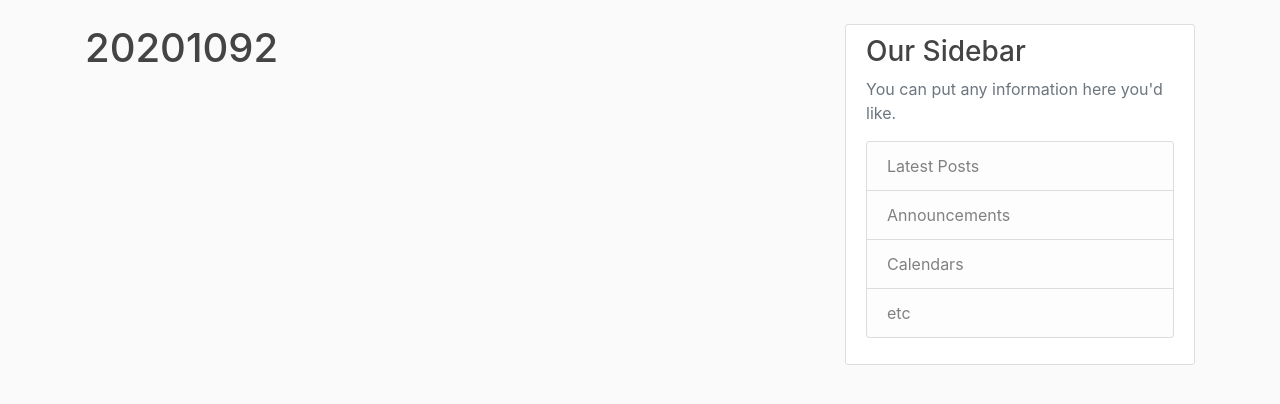
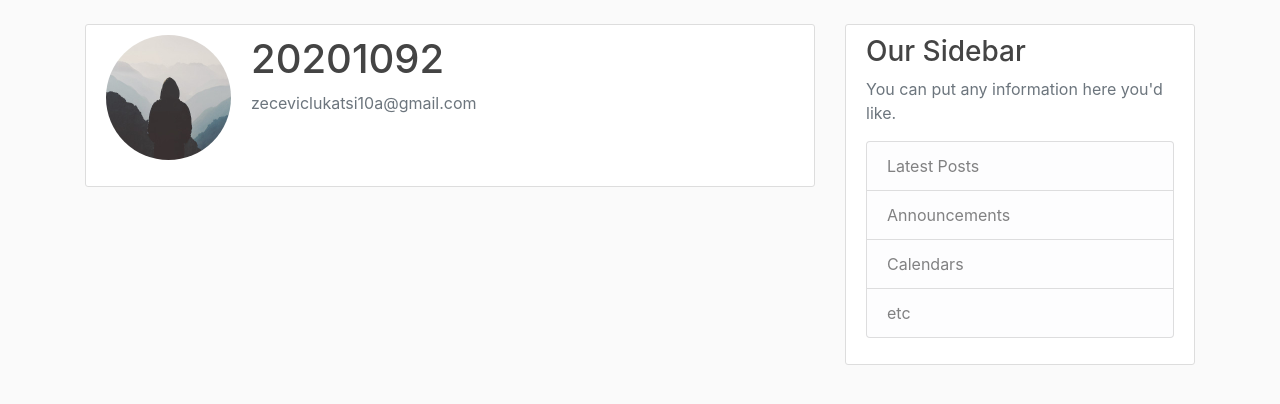
Before and after one commit to zeca19/Flask_Ucenje, a Flask app: page /account in a window 1280 px wide. Shown: the part 56-460 px from the top of the page. Run offline with Flask 3, Linux system fonts and the light colour scheme; a user stored in the database is signed in; some libraries are stand-ins or nearby versions.

Commit message:
Promenjena forma za account da moze lepo da prikaze sliku avatara korisnika i njegov username i adresu i dodat folder za slike

```diff
--- a/flask_blog/templates/account.html
+++ b/flask_blog/templates/account.html
@@ -1,4 +1,12 @@
 {% extends "layout.html" %}
 {% block content %}
-<h1>{{current_user.username}}</h1>
+<div class="content-section">
+    <div class="media">
+        <img class="rounded-circle account-img" src="{{ image_file }}">
+        <div class="media-body">
+            <h2 class="account-heading">{{ current_user.username }}</h2>
+            <p class="text-secondary">{{ current_user.email }}</p>
+        </div>
+    </div>
+</div>
 {% endblock content %}
```
Also changed, not shown: flask_blog/static/profile_pics/default.jpg (added).
